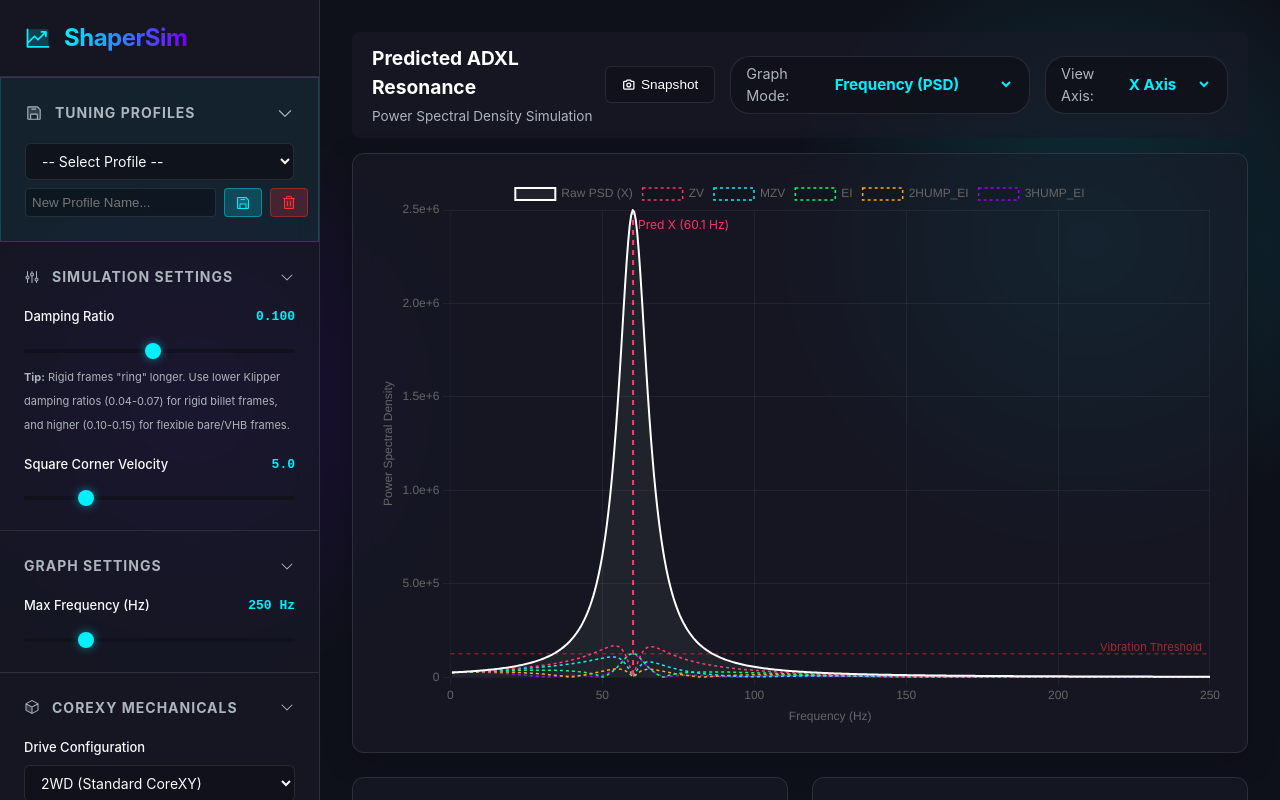
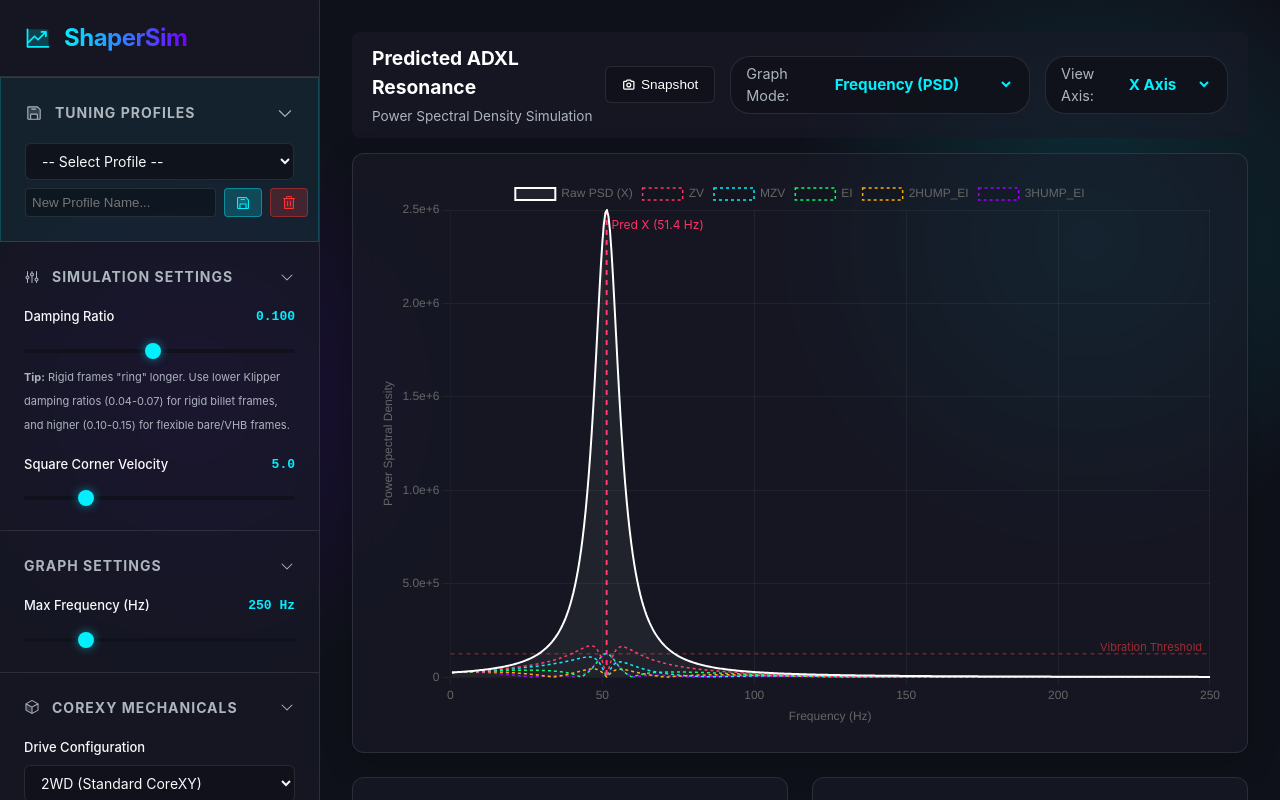
Before and after one commit to Jumpybeetroot/shaper-sim, a React (Vite) app in the folder shaper-sim-react/: page / in a window 1280 px wide. Built offline with nearby package versions, Linux system fonts and the light colour scheme.

Commit message:
fix: Correct belt tension physics formula and add Newton display to UI

```diff
--- a/shaper-sim-react/src/App.tsx
+++ b/shaper-sim-react/src/App.tsx
@@ -82,10 +82,17 @@ function App() {
   }, []);
 
   const predX = useMemo(() => {
+    let beltDensity = 0.0084; // default 6mm
+    if (state.beltType === 18000) beltDensity = 0.0126; // 9mm
+    else if (state.beltType === 20000) beltDensity = 0.0140; // 10mm
+    else if (state.beltType === 25000) beltDensity = 0.0168; // 12mm
+
+    const tensionN = 4 * beltDensity * Math.pow(0.15, 2) * Math.pow(state.beltTune, 2);
+
     return predict_resonance(
       state.toolheadWeight,
       state.beltType,
-      state.beltTune * state.beltTune * state.beltLength * (state.beltType / 2000) * 0.000001,
+      tensionN,
       state.frameStiffness,
       state.beltLength,
       state.driveType,
@@ -98,10 +105,17 @@ function App() {
   }, [state]);
 
   const predY = useMemo(() => {
+    let beltDensity = 0.0084;
+    if (state.beltType === 18000) beltDensity = 0.0126;
+    else if (state.beltType === 20000) beltDensity = 0.0140;
+    else if (state.beltType === 25000) beltDensity = 0.0168;
+
+    const tensionN = 4 * beltDensity * Math.pow(0.15, 2) * Math.pow(state.beltTune, 2);
+
     return predict_resonance(
       state.toolheadWeight + state.yGantryWeight,
       state.beltType,
-      state.beltTune * state.beltTune * state.beltLength * (state.beltType / 2000) * 0.000001,
+      tensionN,
       state.frameStiffness,
       state.beltLength,
       state.driveType,
--- a/shaper-sim-react/src/components/Sidebar.tsx
+++ b/shaper-sim-react/src/components/Sidebar.tsx
@@ -137,9 +137,20 @@ export const Sidebar: React.FC<SidebarProps> = ({ state, updateState, predX, pre
           </select>
         </div>
         <div className="control-group">
-          <label htmlFor="beltTune">Gates Belt Tune (Hz @ 150mm span)</label>
+          <label htmlFor="beltTune">
+            <span>Gates Belt Tune (Hz @ 150mm span)</span>
+            <span className="value-display">{state.beltTune} Hz</span>
+          </label>
           <input type="range" id="beltTune" min="50" max="400" step="1" value={state.beltTune} onChange={handleChange} />
-          <div className="tension-display"><span>{state.beltTune} Hz</span></div>
+          <div className="tension-display">
+            <span>{state.beltTune} Hz (~{(() => {
+              let beltDensity = 0.0084;
+              if (state.beltType === 18000) beltDensity = 0.0126;
+              else if (state.beltType === 20000) beltDensity = 0.0140;
+              else if (state.beltType === 25000) beltDensity = 0.0168;
+              return (4 * beltDensity * Math.pow(0.15, 2) * Math.pow(state.beltTune, 2)).toFixed(1);
+            })()} N)</span>
+          </div>
         </div>
         <div className="control-group">
           <label htmlFor="frameStiffness">Frame Stiffness</label>
```
